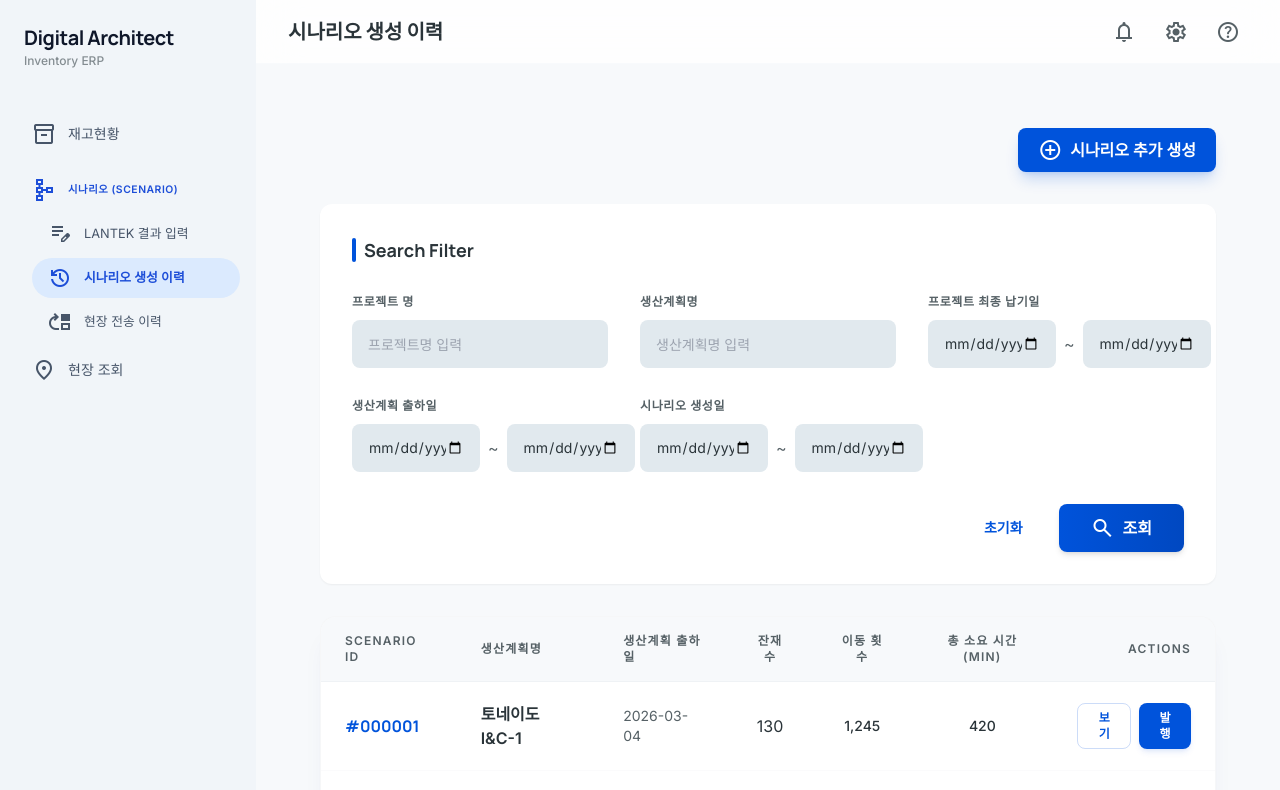
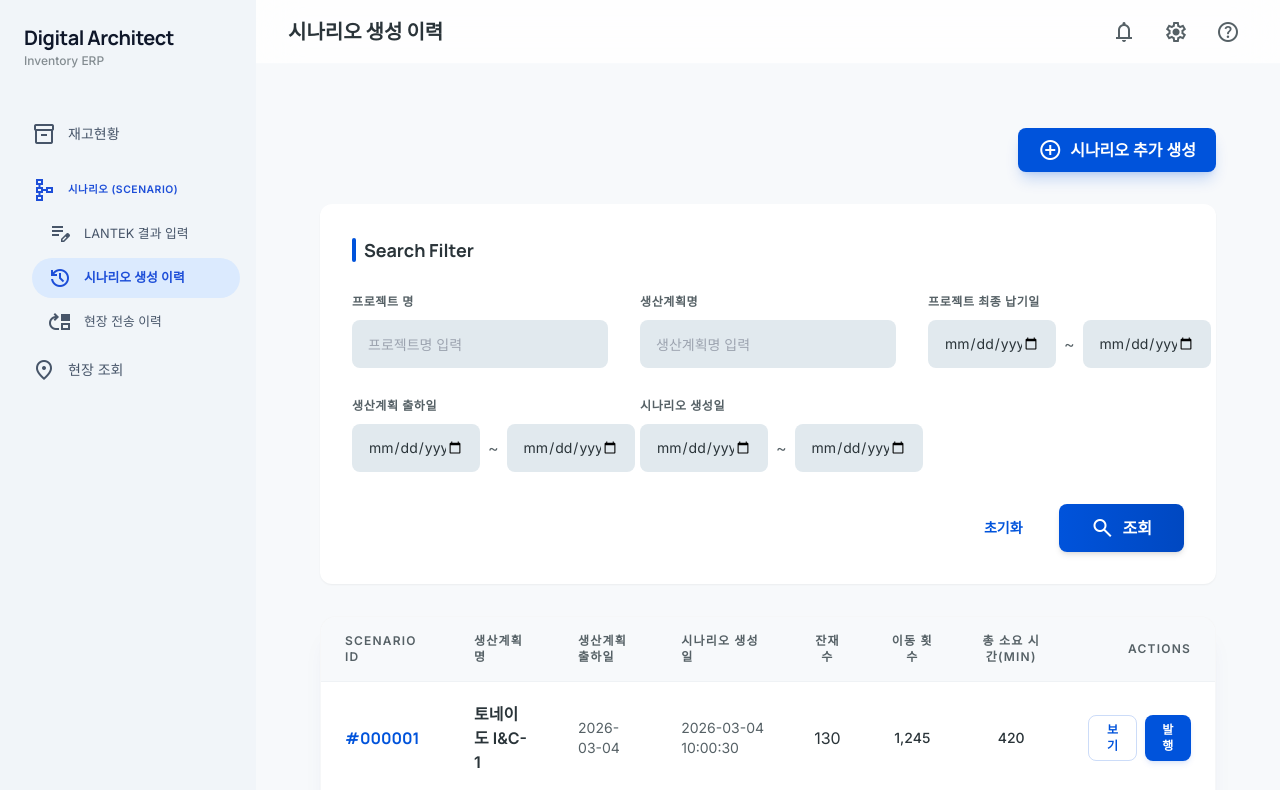
Before and after one commit to 2026CapstoneProject/steel-wip-frontend, a React (Vite) app: page /office/scenario/creationhistory in a window 1280 px wide. Shown: the top 790 px of the page. Built offline with nearby package versions, Linux system fonts and the light colour scheme.

Commit message:
SY2026-61-TableRevise

```diff
--- a/src/pages/office/Web_ScenarioCreationHistoryPage/Web_ScenarioCreationHistoryPage.jsx
+++ b/src/pages/office/Web_ScenarioCreationHistoryPage/Web_ScenarioCreationHistoryPage.jsx
@@ -396,6 +396,9 @@ export default function Web_ScenarioCreationHistoryPage() {
                   <th className="border-b border-outline-variant/10 px-6 py-4 text-xs font-bold uppercase tracking-widest text-on-surface-variant">
                     생산계획 출하일
                   </th>
+                  <th className="border-b border-outline-variant/10 px-6 py-4 text-xs font-bold uppercase tracking-widest text-on-surface-variant">
+                    시나리오 생성일
+                  </th>
                   <th className="border-b border-outline-variant/10 px-6 py-4 text-center text-xs font-bold uppercase tracking-widest text-on-surface-variant">
                     잔재 수
                   </th>
@@ -434,6 +437,10 @@ export default function Web_ScenarioCreationHistoryPage() {
 
                       <td className="px-6 py-5 text-sm text-on-surface-variant">
                         {scenario.shipmentDate}
+                      </td>
+
+                      <td className="px-6 py-5 text-sm text-on-surface-variant">
+                        {scenario.createdAt}
                       </td>
 
                       <td className="px-6 py-5 text-center">
```
